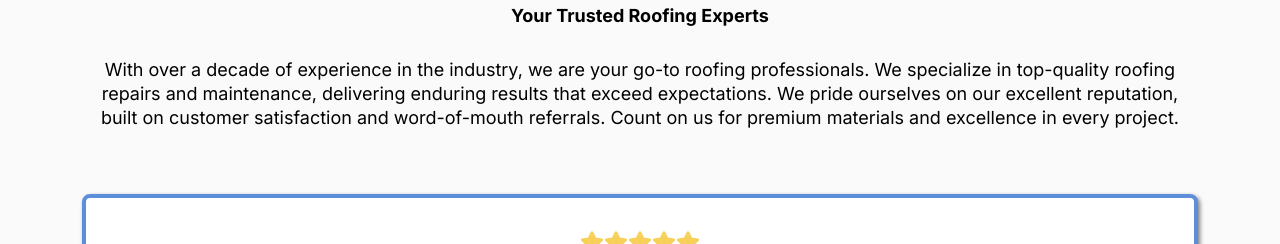
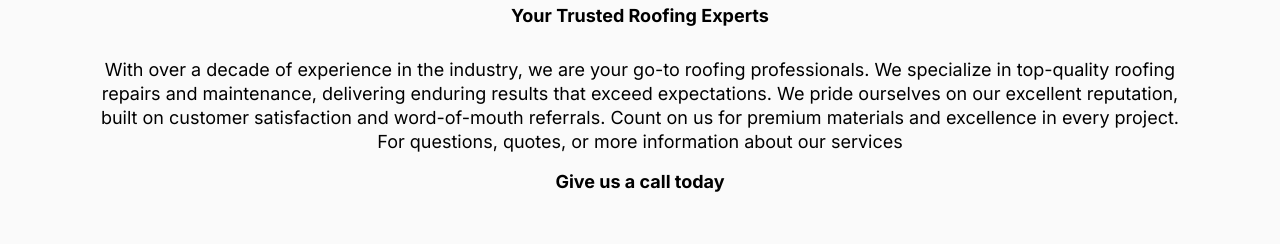
Before and after one commit to jake4369/blroofing, a Next.js app: page / in a window 1280 px wide. Shown: the part 880-1124 px from the top of the page. Built offline with nearby package versions, Linux system fonts and the light colour scheme.

Commit message:
About section - contact

```diff
--- a/components/About/About.jsx
+++ b/components/About/About.jsx
@@ -1,4 +1,5 @@
 import Image from "next/image";
+import Modal from "@components/Modal/Modal";
 
 const About = () => {
   return (
@@ -23,6 +24,13 @@ const About = () => {
         satisfaction and word-of-mouth referrals. Count on us for premium
         materials and excellence in every project.
       </p>
+
+      <div className="about-section__contact">
+        <p className="modal-info">
+          For questions, quotes, or more information about our services
+        </p>
+        <p className="give-call">Give us a call today</p>
+      </div>
     </section>
   );
 };
```
